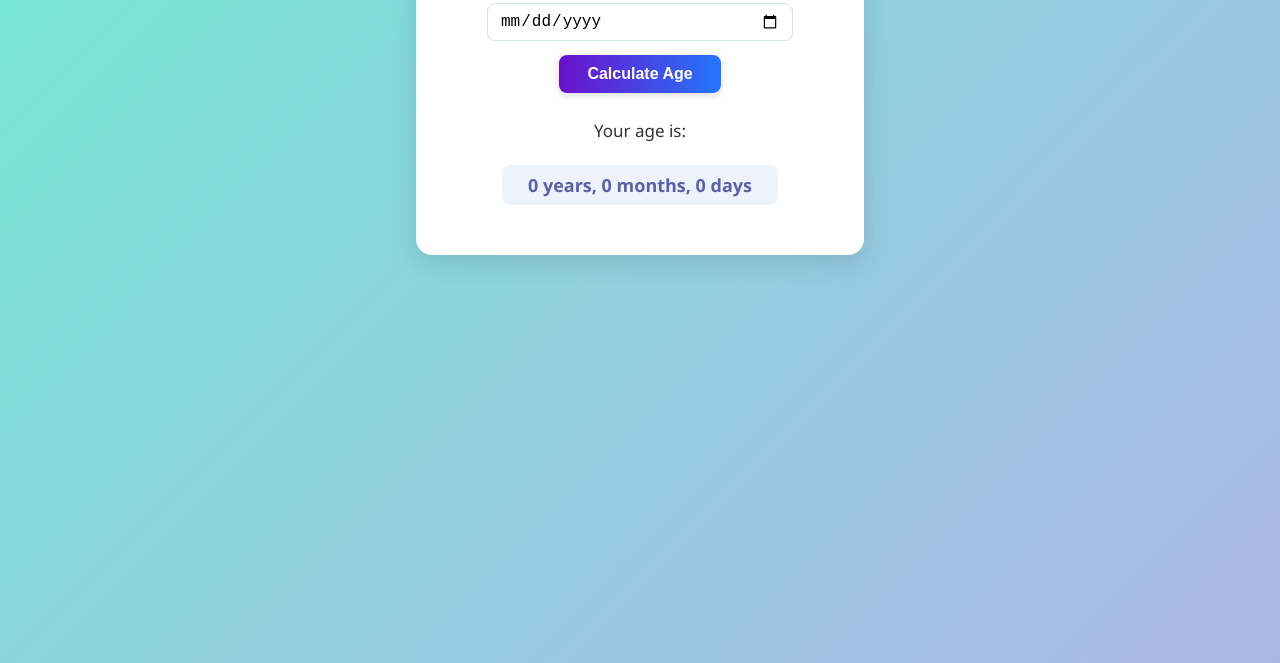
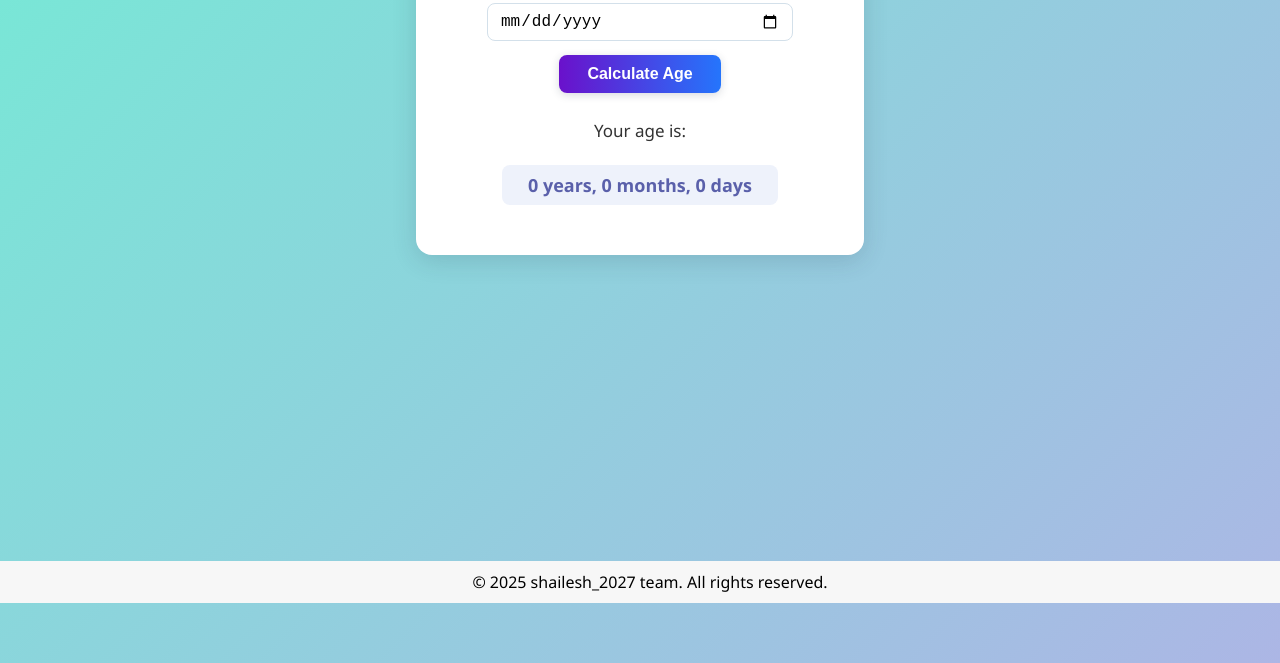
Before and after one commit to shailesh2027/codealpha_tasks, a plain HTML site: page index.html in a window 1280 px wide. Shown: the part 197-860 px from the top of the page. Drawn offline with Linux system fonts and the light colour scheme.

Commit message:
Update index.html

```diff
--- a/index.html
+++ b/index.html
@@ -19,6 +19,9 @@
       <p id="ageResult">0 years, 0 months, 0 days</p>
     </div>
   </div>
+ <footer style="position: fixed; bottom: 0; width: 100%; text-align: center; padding: 10px; background: #f7f7f7;">
+  © 2025 shailesh_2027 team. All rights reserved.
+</footer>
   <script src="script.js"></script>
 </body>
 </html>
```
